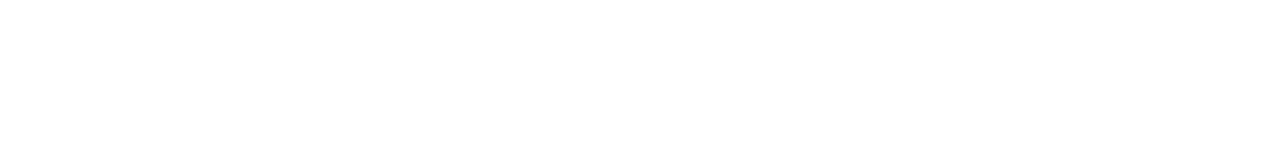
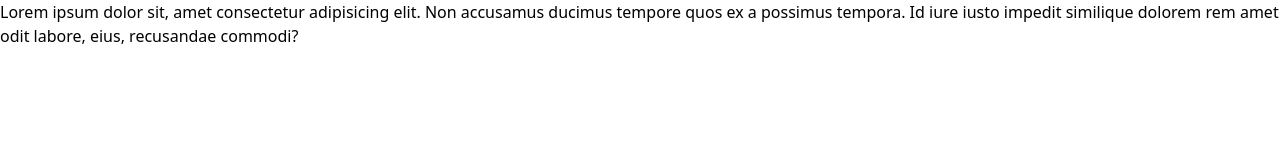
Before and after one commit to MrHiroko/todo_list, a plain HTML site: page index.html in a window 1280 px wide. Drawn offline with nearby package versions, Linux system fonts and the light colour scheme.

Commit message:
new file:   app/app.js 	modified:   index.html 	new file:   style/style.css

```diff
--- a/index.html
+++ b/index.html
@@ -3,7 +3,14 @@
 	<head>
 		<meta charset="UTF-8" />
 		<meta name="viewport" content="width=device-width, initial-scale=1.0" />
-		<title>Document</title>
+		<script src="https://cdn.jsdelivr.net/npm/@tailwindcss/browser@4"></script>
+		<link rel="stylesheet" href="style/style.css" />
+		<script src="app/app.js"></script>
+		<title>To do List</title>
 	</head>
-	<body></body>
+	<body>
+		Lorem ipsum dolor sit, amet consectetur adipisicing elit. Non accusamus
+		ducimus tempore quos ex a possimus tempora. Id iure iusto impedit similique
+		dolorem rem amet odit labore, eius, recusandae commodi?
+	</body>
 </html>
```
Also changed, not shown: app/app.js (added), style/style.css (added).
